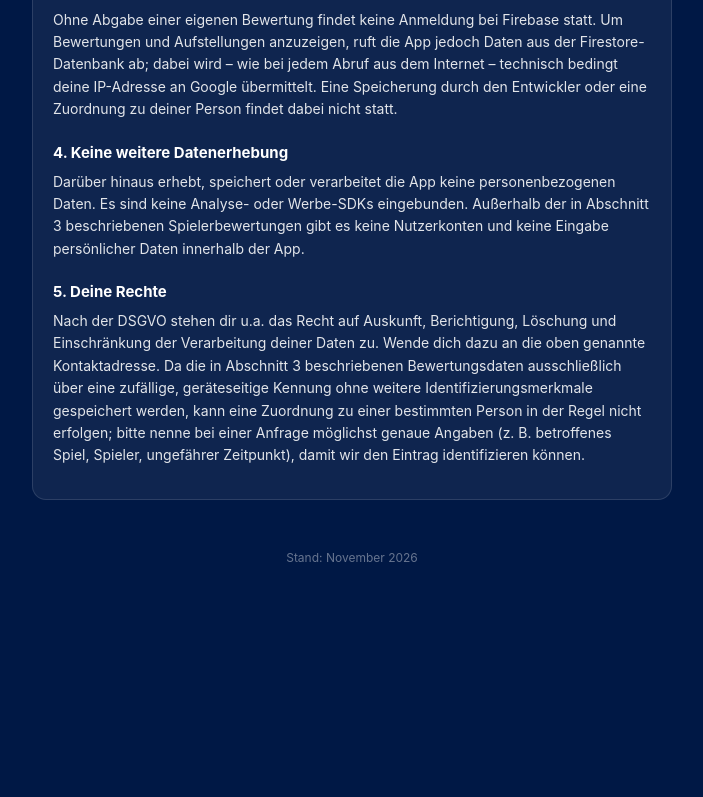
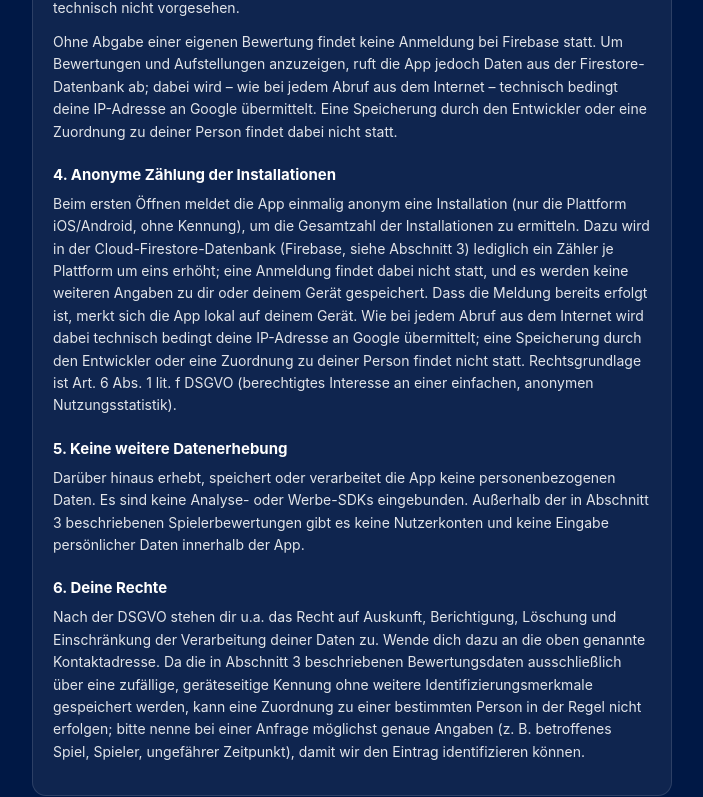
Before and after one commit to Kevinwlhlm3/glueckauf, a plain HTML site: page index.html in a window 1280 px wide. Shown: the part 1997-2794 px from the top of the page, without its empty margins (288-991 px from the left). Before the commit the page ends 2628 px from the top, so only its background shows below. Drawn offline with Linux system fonts and the light colour scheme.

Commit message:
Disclose anonymous install counter in privacy policy
The app now increments a per-platform counter in Firestore once on first
launch (no identifier, no sign-in). Added as section 4; later sections
renumbered and the Firebase reference in the imprint updated.

Co-Authored-By: Claude Opus 5.5 <noreply@anthropic.com>

```diff
--- a/index.html
+++ b/index.html
@@ -110,8 +110,9 @@
     <p>
       Die App bezieht Sportdaten über die Schnittstelle von OpenLigaDB
       (api.openligadb.de), einen Drittanbieter. Für die Speicherung von
-      Spielerbewertungen wird zudem der Dienst Firebase (Google) genutzt,
-      siehe Datenschutzerklärung Abschnitt 3. Für Inhalte und Verfügbarkeit
+      Spielerbewertungen und eine anonyme Zählung der Installationen wird
+      zudem der Dienst Firebase (Google) genutzt, siehe Datenschutzerklärung
+      Abschnitte 3 und 4. Für Inhalte und Verfügbarkeit
       dieser Drittanbieter wird keine Haftung übernommen.
     </p>
   </div>
@@ -180,7 +181,23 @@
       Zuordnung zu deiner Person findet dabei nicht statt.
     </p>
 
-    <h3>4. Keine weitere Datenerhebung</h3>
+    <h3>4. Anonyme Zählung der Installationen</h3>
+    <p>
+      Beim ersten Öffnen meldet die App einmalig anonym eine Installation
+      (nur die Plattform iOS/Android, ohne Kennung), um die Gesamtzahl der
+      Installationen zu ermitteln. Dazu wird in der Cloud-Firestore-Datenbank
+      (Firebase, siehe Abschnitt 3) lediglich ein Zähler je Plattform um eins
+      erhöht; eine Anmeldung findet dabei nicht statt, und es werden keine
+      weiteren Angaben zu dir oder deinem Gerät gespeichert. Dass die Meldung
+      bereits erfolgt ist, merkt sich die App lokal auf deinem Gerät. Wie bei
+      jedem Abruf aus dem Internet wird dabei technisch bedingt deine
+      IP-Adresse an Google übermittelt; eine Speicherung durch den Entwickler
+      oder eine Zuordnung zu deiner Person findet nicht statt.
+      Rechtsgrundlage ist Art. 6 Abs. 1 lit. f DSGVO (berechtigtes Interesse
+      an einer einfachen, anonymen Nutzungsstatistik).
+    </p>
+
+    <h3>5. Keine weitere Datenerhebung</h3>
     <p>
       Darüber hinaus erhebt, speichert oder verarbeitet die App keine
       personenbezogenen Daten. Es sind keine Analyse- oder Werbe-SDKs
@@ -189,7 +206,7 @@
       persönlicher Daten innerhalb der App.
     </p>
 
-    <h3>5. Deine Rechte</h3>
+    <h3>6. Deine Rechte</h3>
     <p>
       Nach der DSGVO stehen dir u.a. das Recht auf Auskunft, Berichtigung,
       Löschung und Einschränkung der Verarbeitung deiner Daten zu. Wende
```
